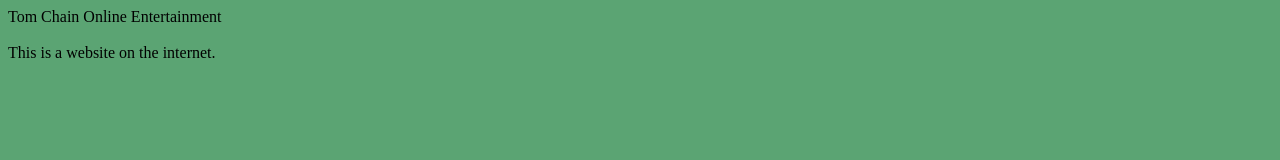
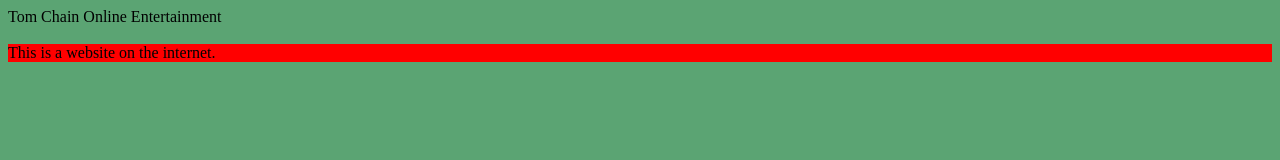
Before and after one commit to tomchain/TCOE, a plain HTML site: page index.html in a window 1280 px wide. Drawn offline with Linux system fonts and the light colour scheme.

Commit message:
Update style.css

```diff
--- a/style.css
+++ b/style.css
@@ -1,6 +1,10 @@
 body {
   display: block;
   background-color: #5ba473;
+}
+
+div {
+  background-color: red;
 }
 
 h1 {
```
